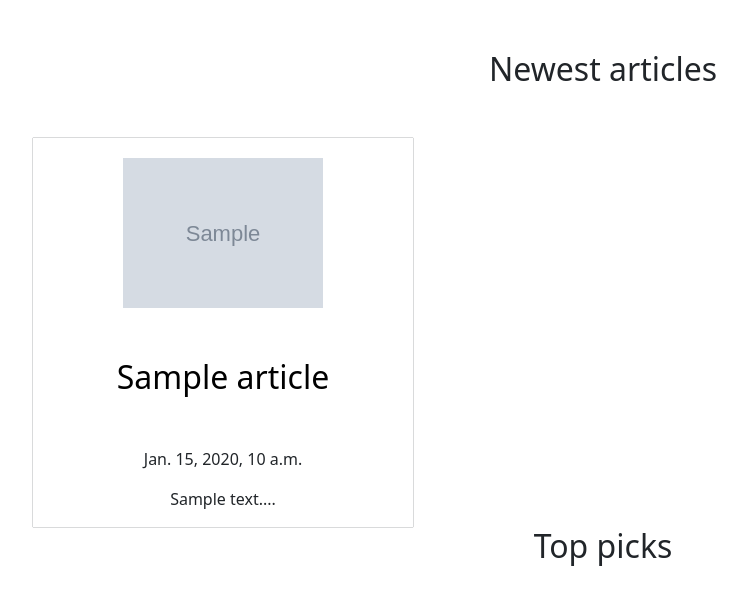
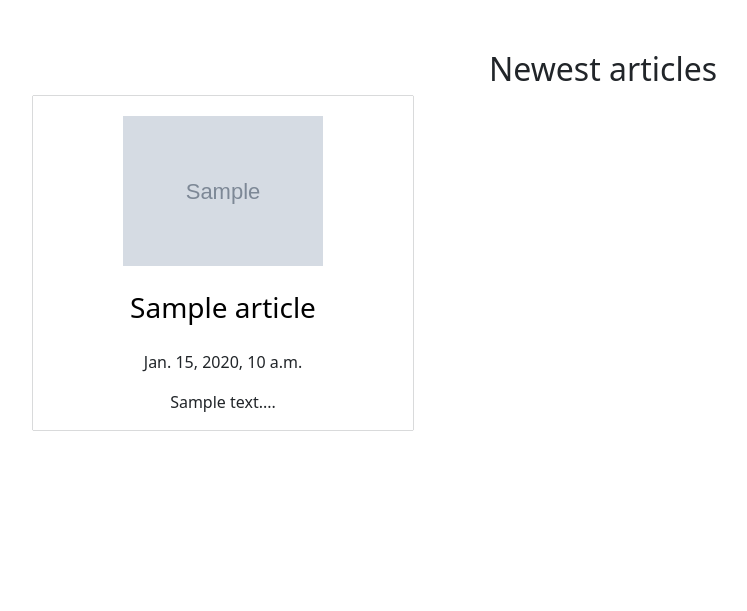
Before and after one commit to ZhekoGinev/django-blog, a Django app: page / in a window 1280 px wide. Shown: the part 189-800 px from the top of the page, without its empty margins (37-784 px from the left). Run offline with Django 4.2, Linux system fonts and the light colour scheme; tables that the repository leaves empty hold one stand-in row (values such as "Sample post"); grey boxes marked "Sample" are stand-in pictures.

Commit message:
changes to css styles

```diff
--- a/blog/apps/mainpage/templates/mainpage/index.html
+++ b/blog/apps/mainpage/templates/mainpage/index.html
@@ -16,7 +16,7 @@
       {% for article in latest %}
       <div class="col-lg-4 article">
         <img class="thumb" src="{{ article.image.url }}" height="150px" />
-        <h2><a href="{% url 'details' article.slug %}">{{ article.title }}</a></h2>
+        <h3 style="margin: 25px !important;"><a href="{% url 'details' article.slug %}">{{ article.title }}</a></h3>
         <p>{{ article.created_on }}
         <p>{{ article.snippet }}</p>
       </div>
@@ -24,9 +24,4 @@
     </div>
   </div>
 </section>
-
-<section class="top-articles">
-  <h2>Top picks</h2>
-</section>
-
 {% endblock %}
--- a/blog/static/base/base-style.css
+++ b/blog/static/base/base-style.css
@@ -9,8 +9,3 @@ body {
 .navbar-brand {
     position: absolute;
 }
-
-.article a {
-    text-decoration: none;
-    color: black;
-}
--- a/blog/static/mainpage/styles.css
+++ b/blog/static/mainpage/styles.css
@@ -15,10 +15,6 @@ header {
     color: black;
 }
 
-.newest-article h2 {
-    margin: 50px auto;
-}
-
 .thumb {
     margin-top:20px
 }
--- a/blog/templates/article-details.html
+++ b/blog/templates/article-details.html
@@ -1,5 +1,5 @@
 {% extends 'base/base.html' %} {% load static %} {% block main %}
-<h2>{{ context.title }}</h2>
+<h3>{{ context.title }}</h3>
 <p>{{ context.created_on }}</p>
 <p>{{ context.content }}</p>
 {% endblock %}
--- a/blog/templates/articles.html
+++ b/blog/templates/articles.html
@@ -6,11 +6,11 @@
 {% for article in articles %}
 <div class="container article">
   <div style="margin-top: 25px; margin-bottom: 25px;">
-    <h2><a href="{% url 'details' article.slug %}">{{ article.title }}</a></h2>
+    <h3><a href="{% url 'details' article.slug %}">{{ article.title }}</a></h3>
     <p>{{ article.snippet }}</p>
     <p>{{ article.created_on }}</p>
   </div>
 </div>
-<hr style="width: 50%; margin: auto" />
+<hr style="margin: auto; height: 0" />
 
 {% endfor %} {% endblock %}
```
